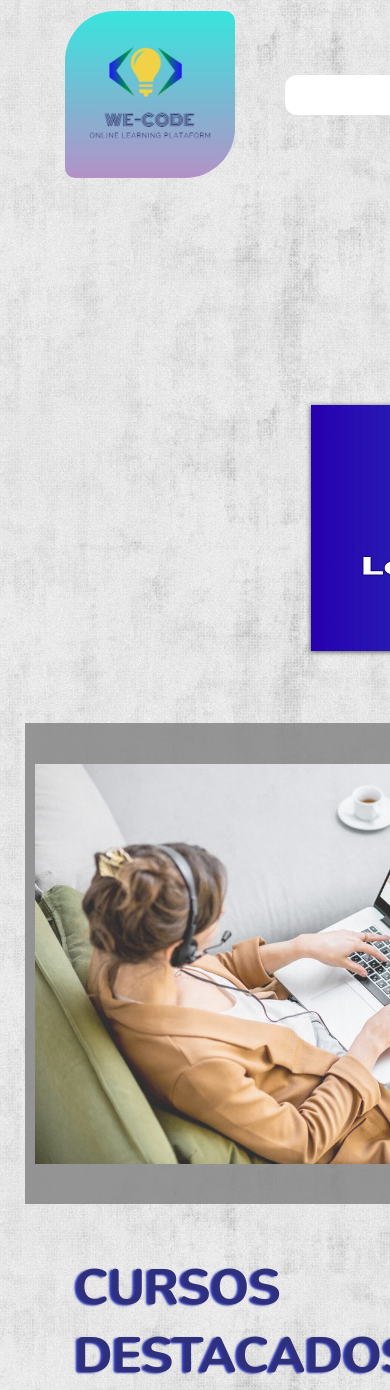
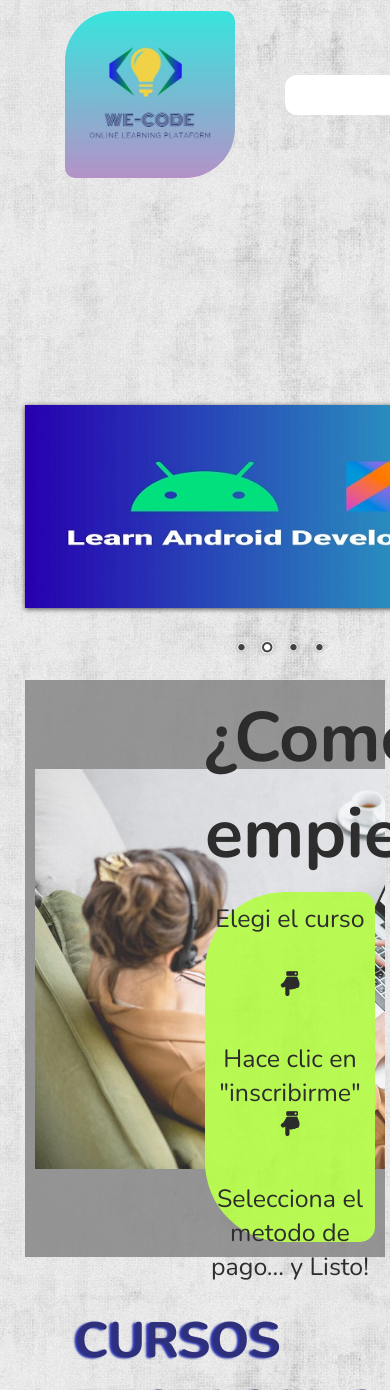
Before and after one commit to MelinaMiale/TP_ProgramacionWeb1, a plain HTML site: page index.html in a window 390 px wide. Shown: the top 1390 px of the page. Drawn offline with nearby package versions, Linux system fonts and the light colour scheme.

Commit message:
empiezo a hacer responsive de index

```diff
--- a/css/contacto.css
+++ b/css/contacto.css
@@ -130,17 +130,12 @@ form {
 }
 
 #boton {
-  /* margin: 50px; */
   width: 200px;
   height: 60px;
   background-image: url(../img/fondo-gris.png);
   background-size: cover;
   background-repeat: no-repeat;
   background-position: center;
-  /* display: flex;
-  flex-direction: row;
-  justify-content: center;
-  align-items: center; */
   margin: auto;
   margin-top: 50px;
   cursor: pointer;
--- a/css/estilos.css
+++ b/css/estilos.css
@@ -60,7 +60,7 @@ body {
     padding: 25px;
   }
   .slider-container {
-    width: 350%;
+    width: 150%;
     display: inline-flex;
     flex-direction: column;
     align-items: center;
@@ -75,14 +75,18 @@ body {
     width: 100%;
   }
 
+  .slider-container img {
+    width: fit-content;
+  }
+
   .pasos-inscripcion {
-    width: 345%;
+    width: 100%;
     padding: 10px;
     display: flex;
     flex-direction: column;
     background-image: url(../img/slider-3.jpg);
     background-repeat: no-repeat;
-    background-size: 250px 100px;
+    background-size: 50px 50px;
     background-position: 10px;
     opacity: 80%;
     background-color: gray;
```
